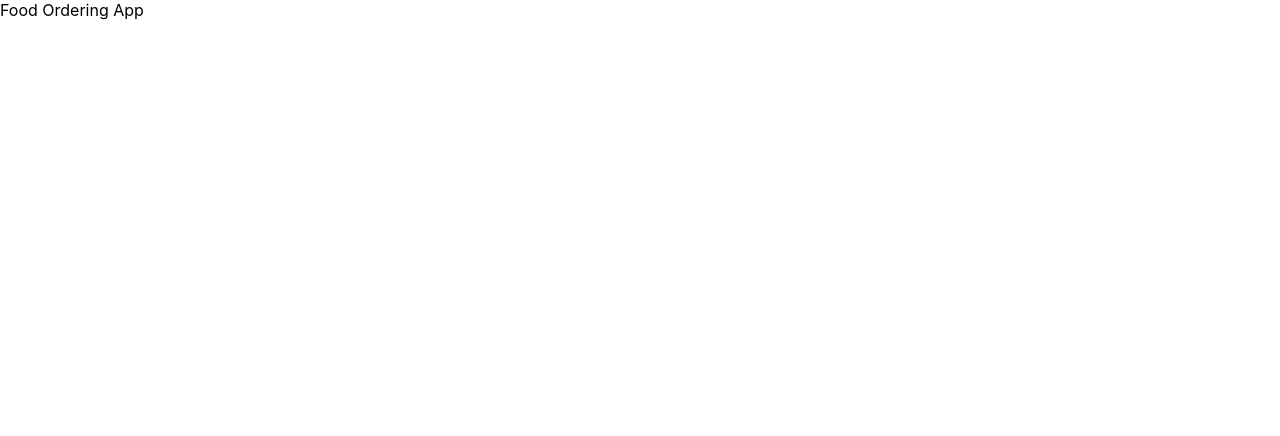
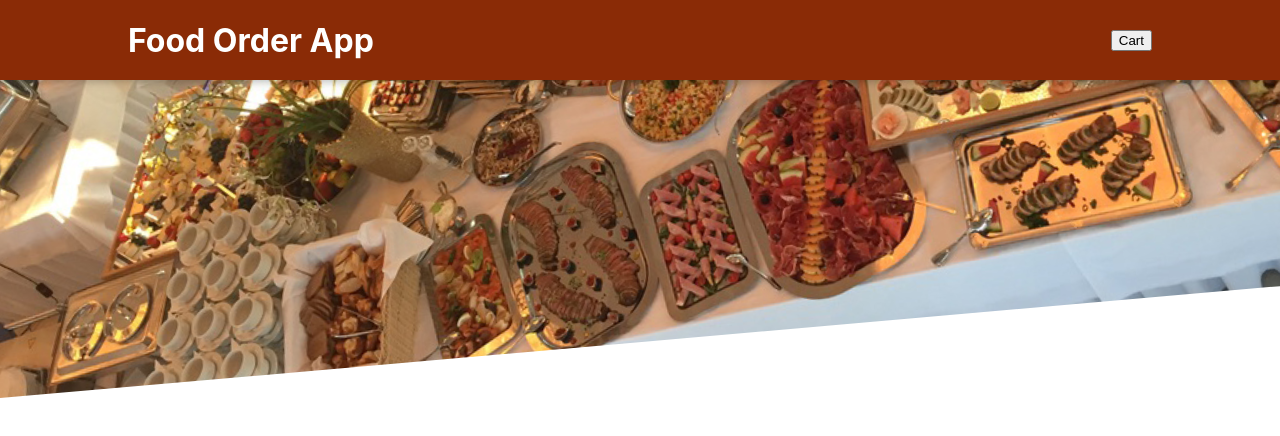
Before and after one commit to madhuriS3008/food-ordering-app, a React (Create React App) app: page / in a window 1280 px wide. Shown: the top 436 px of the page. Built offline with nearby package versions, Linux system fonts and the light colour scheme.

Commit message:
Added header component and image

```diff
--- a/src/App.js
+++ b/src/App.js
@@ -1,5 +1,11 @@
+import Header from "./components/Header";
+
 function App() {
-  return <div>Food Ordering App</div>;
+  return (
+    <>
+      <Header />
+    </>
+  );
 }
 
 export default App;
--- /dev/null
+++ b/src/components/Header.js
@@ -0,0 +1,19 @@
+import React from "react";
+import mealsImage from "./meals.jpg";
+import classes from "./Header.module.css";
+
+const Header = () => {
+  return (
+    <React.Fragment>
+      <header className={classes.header}>
+        <h1>Food Order App</h1>
+        <button>Cart</button>
+      </header>
+      <div className={classes["main-image"]}>
+        <img src={mealsImage} alt="A table full of delicious meals" />
+      </div>
+    </React.Fragment>
+  );
+};
+
+export default Header;
--- /dev/null
+++ b/src/components/Header.module.css
@@ -0,0 +1,27 @@
+.header {
+  position: fixed;
+  top: 0;
+  left: 0;
+  width: 80%;
+  height: 5rem;
+  background-color: #8a2b06;
+  color: white;
+  display: flex;
+  justify-content: space-between;
+  align-items: center;
+  padding: 0 10%;
+  box-shadow: 0 2px 8px rgba(0, 0, 0, 0.25);
+  z-index: 10;
+}
+.main-image {
+  width: 100%;
+  height: 25rem;
+  z-index: 0;
+  overflow: hidden;
+}
+.main-image img {
+  width: 110%;
+  height: 100%;
+  object-fit: cover;
+  transform: rotateZ(-5deg) translateY(-4rem) translateX(-1rem);
+}
--- a/src/index.css
+++ b/src/index.css
@@ -1,13 +1,15 @@
 body {
   margin: 0;
-  font-family: -apple-system, BlinkMacSystemFont, 'Segoe UI', 'Roboto', 'Oxygen',
-    'Ubuntu', 'Cantarell', 'Fira Sans', 'Droid Sans', 'Helvetica Neue',
+  padding: 0;
+  font-family: -apple-system, BlinkMacSystemFont, "Segoe UI", "Roboto", "Oxygen",
+    "Ubuntu", "Cantarell", "Fira Sans", "Droid Sans", "Helvetica Neue",
     sans-serif;
   -webkit-font-smoothing: antialiased;
   -moz-osx-font-smoothing: grayscale;
+  box-sizing: border-box;
 }
 
 code {
-  font-family: source-code-pro, Menlo, Monaco, Consolas, 'Courier New',
+  font-family: source-code-pro, Menlo, Monaco, Consolas, "Courier New",
     monospace;
 }
```
Also changed, not shown: src/components/meals.jpg (added).
